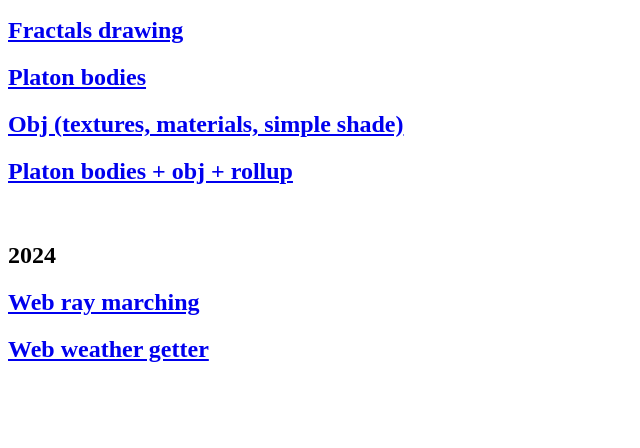
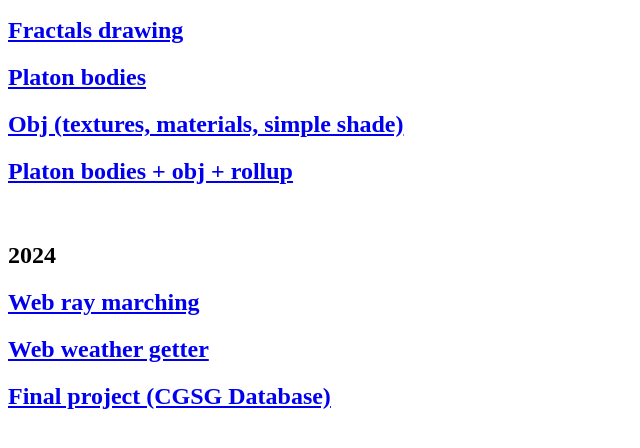
Before and after one commit to cgsgnk1/cgsgnk1.github.io, a plain HTML site: page index.html in a window 1280 px wide. Shown: the part 110-558 px from the top of the page, without its empty margins (0-640 px from the left). Drawn offline with Linux system fonts and the light colour scheme.

Commit message:
Update index.html

```diff
--- a/index.html
+++ b/index.html
@@ -17,6 +17,7 @@
       <h2>2024</h2>
       <h2><a href="web-raymarching/index.html">Web ray marching</a></h2>
       <h2><a href="web-weather-getter/index.html">Web weather getter</a></h2>
+      <h2><a href="https://melodious-brassy-digestion.glitch.me">Final project (CGSG Database)</a></h2>
     </div>
-    </body>
+  </body>
 </html>
```
